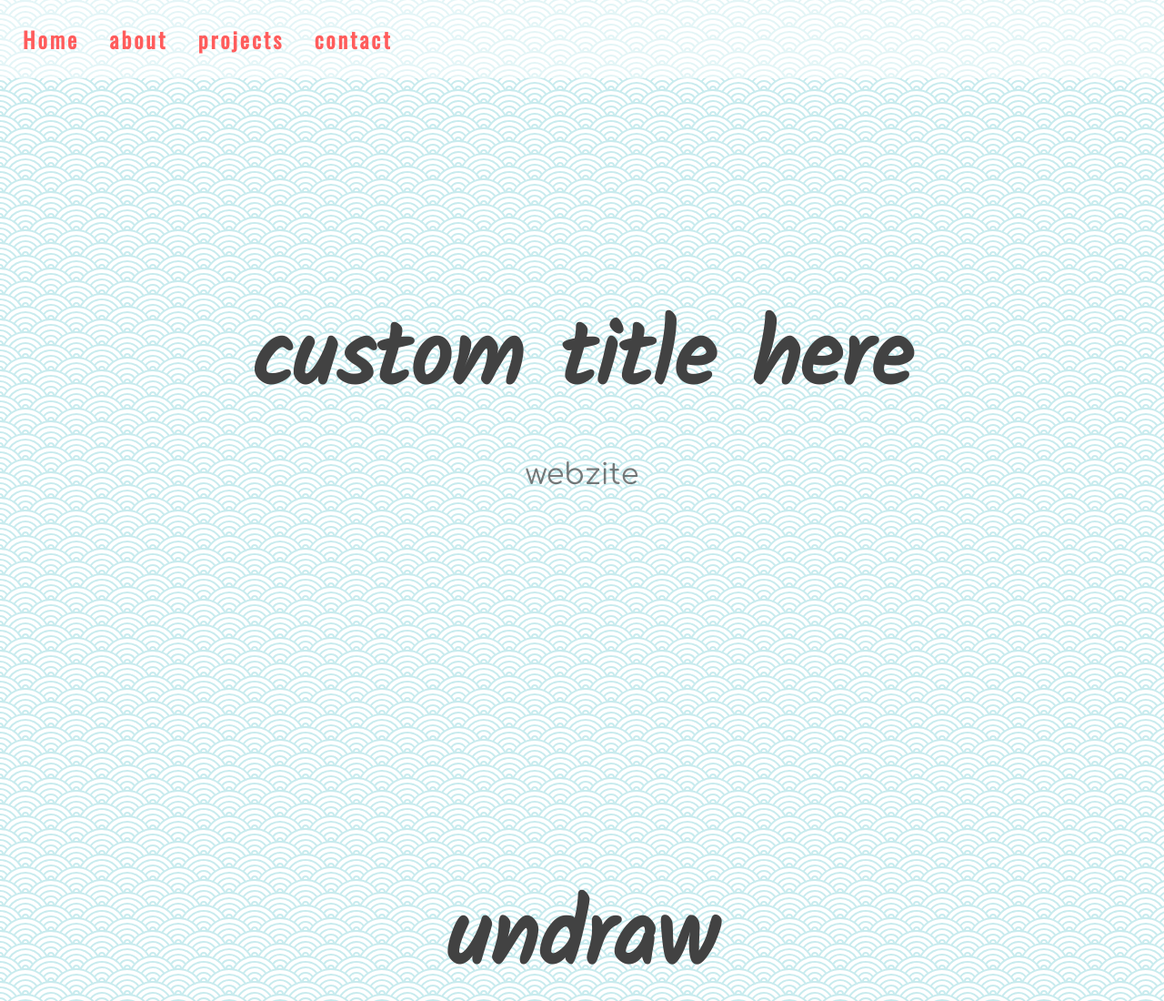
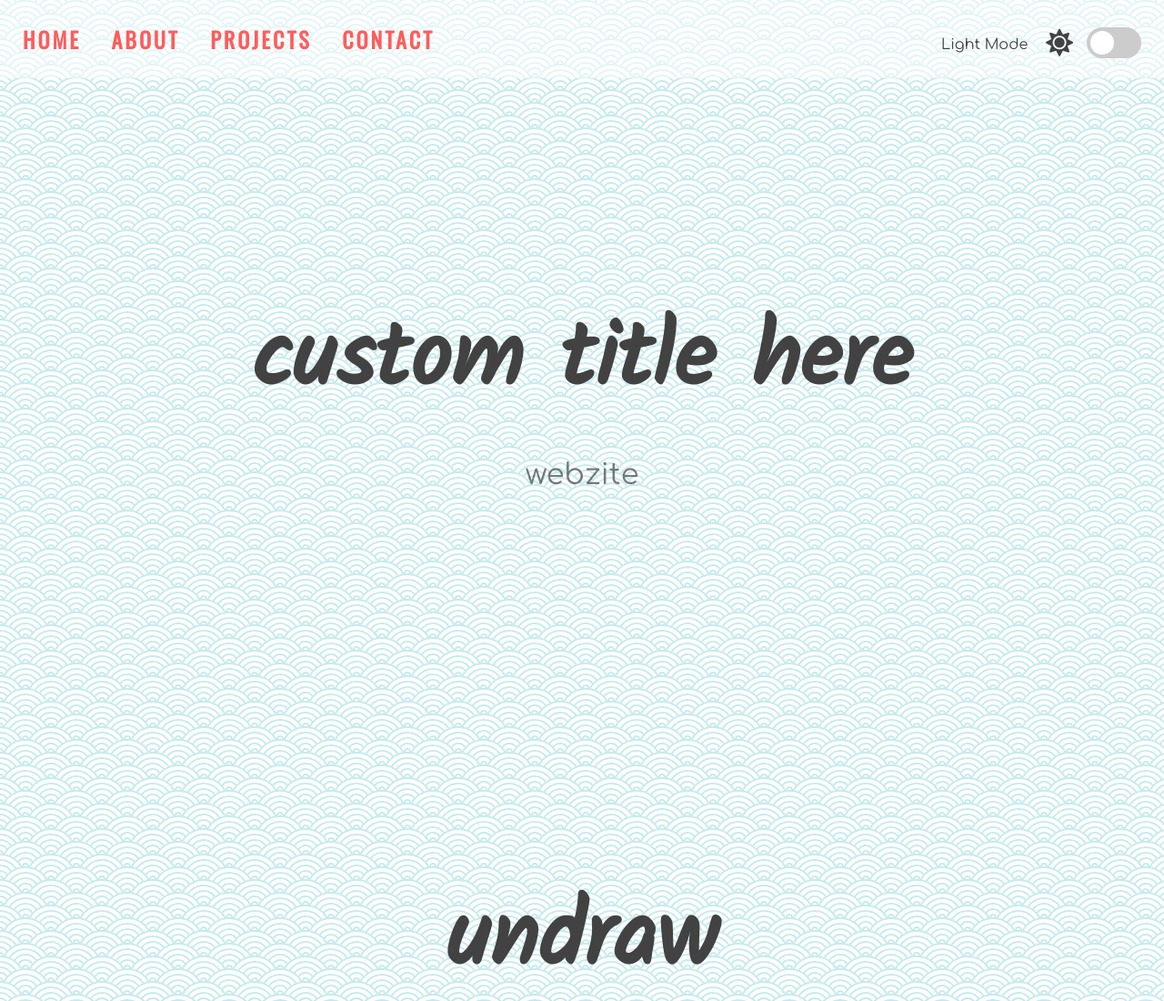
Before and after one commit to orcunSarmis/Dark-Light-mode, a plain HTML site: page index.html in a window 1280 px wide. Shown: the top 1100 px of the page at 91% size. Drawn offline with nearby package versions, Linux system fonts and the light colour scheme.

Commit message:
adding dark mode toggle

```diff
--- a/index.html
+++ b/index.html
@@ -9,12 +9,24 @@
     <link rel="stylesheet" href="style.css">
 </head>
 <body>
+	<!-- dark mode switch -->
+<div class="theme-switch-wrapper">
+	<span id="toggle-icon">
+		<span class="toggle-text">Light Mode</span>
+		<i class="fas fa-sun"></i>
+	</span>
+	<label class="theme-switch">
+		<input type="checkbox">
+		<div class="slider round"></div>
+	</label>
+</div>
+
 	<!-- navigatgion -->
 	<nav id="nav">
-		<a href="#home">Home</a>
-		<a href="#about">about</a>
-		<a href="#projects">projects</a>
-		<a href="#contact">contact</a>
+		<a href="#home">HOME</a>
+		<a href="#about">ABOUT</a>
+		<a href="#projects">PROJECTS</a>
+		<a href="#contact">CONTACT</a>
 	</nav>
 	<!-- Home Section -->
 	<section id="home">
--- a/script.js
+++ b/script.js
@@ -0,0 +1,13 @@
+const toogleSwitch = document.querySelector('input[type="checkbox"]');
+
+// switch theme dynamically
+function switchTheme(event) {
+if (event.target.checked) {
+	document.documentElement.setAttribute('data-theme', 'dark');
+} else {
+	document.documentElement.setAttribute('data-theme', 'light');
+}
+}
+
+// eventListner
+toogleSwitch.addEventListener('change', switchTheme);
```
